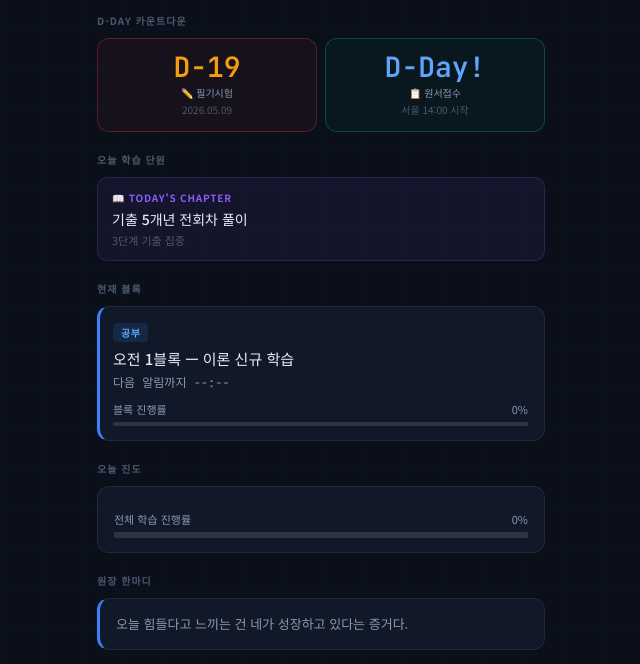
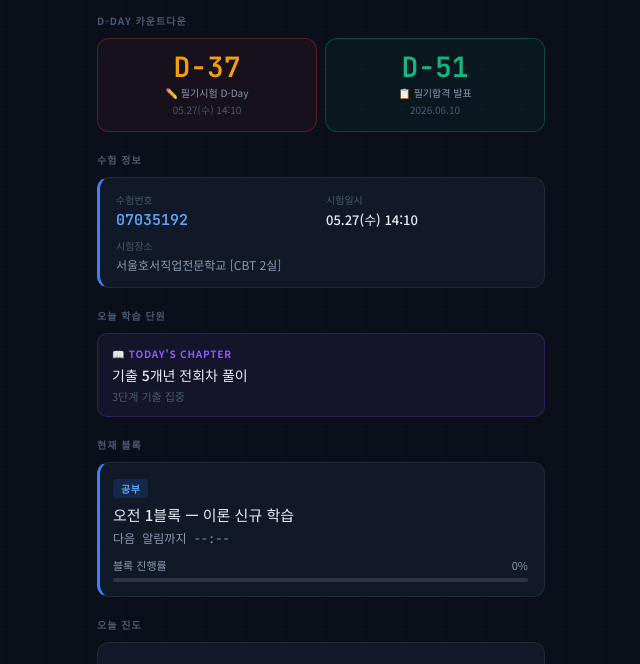
Before and after one commit to comtrue7/gisa_timestamp, a plain HTML site: page index.html in a window 1280 px wide. Shown: the part 131-795 px from the top of the page, without its empty margins (319-959 px from the left). Drawn offline with Linux system fonts and the light colour scheme.

Commit message:
v6: 수험번호·시험장소 반영, 시험 당일 알람 추가 (05.27 14:10)

```diff
--- a/index.html
+++ b/index.html
@@ -465,13 +465,31 @@ main { flex: 1; padding: 16px 16px 80px; }
       <div class="dday-grid">
         <div class="dday-card urgent">
           <div class="dday-num" id="dd-written" style="color:var(--amber)">-</div>
-          <div class="dday-label">✏️ 필기시험</div>
-          <div class="dday-date">2026.05.09</div>
+          <div class="dday-label">✏️ 필기시험 D-Day</div>
+          <div class="dday-date">05.27(수) 14:10</div>
         </div>
         <div class="dday-card ok">
-          <div class="dday-num" id="dd-reg" style="color:var(--accent2)">-</div>
-          <div class="dday-label">📋 원서접수</div>
-          <div class="dday-date">서울 14:00 시작</div>
+          <div class="dday-num" id="dd-result" style="color:var(--green)">-</div>
+          <div class="dday-label">📋 필기합격 발표</div>
+          <div class="dday-date">2026.06.10</div>
+        </div>
+      </div>
+
+      <div class="sec-label">수험 정보</div>
+      <div class="card" style="border-left:3px solid var(--accent);">
+        <div style="display:grid;grid-template-columns:1fr 1fr;gap:8px;">
+          <div>
+            <div style="font-size:10px;color:var(--text3);margin-bottom:3px;">수험번호</div>
+            <div style="font-family:var(--mono);font-size:15px;font-weight:600;color:var(--accent2);">07035192</div>
+          </div>
+          <div>
+            <div style="font-size:10px;color:var(--text3);margin-bottom:3px;">시험일시</div>
+            <div style="font-size:13px;font-weight:500;color:var(--text);">05.27(수) 14:10</div>
+          </div>
+          <div style="grid-column:span 2;">
+            <div style="font-size:10px;color:var(--text3);margin-bottom:3px;">시험장소</div>
+            <div style="font-size:12px;color:var(--text2);">서울호서직업전문학교 [CBT 2실]</div>
+          </div>
         </div>
       </div>
 
@@ -636,7 +654,7 @@ const EVENTS = [
   // ── 2회 ──────────────────────────────────────────────
   { title:'[2회] 📝 필기 사전입력',  date:'2026-04-16', end:'2026-04-19', color:'var(--teal)',    note:'접수 4일전 14:00 시작 ~ 전일 24:00 마감' },
   { title:'[2회] 필기 원서접수',      date:'2026-04-20', end:'2026-04-23', color:'var(--amber)',   note:'서울·인천·경기 14:00 시작 | 종료 4.23(목) 18:00' },
-  { title:'[2회] 필기시험',           date:'2026-05-09', end:'2026-05-29', color:'var(--accent2)', note:'5과목 객관식 100문항' },
+  { title:'[2회] 필기시험',           date:'2026-05-27', end:'2026-05-27', color:'var(--accent2)', note:'수험번호 07035192 | 서울호서직업전문학교 CBT 2실 | 14:10 입실' },
   { title:'[2회] 필기 합격 발표',     date:'2026-06-10', end:null,         color:'var(--green)',   note:'오전 9시 큐넷 확인' },
   { title:'[2회] 실기 원서접수',      date:'2026-06-22', end:'2026-06-25', color:'var(--amber)',   note:'필기합격 확인 즉시 접수!' },
   { title:'[2회] 실기시험',           date:'2026-07-18', end:'2026-08-05', color:'var(--red)',     note:'필답형 주관식' },
@@ -777,12 +795,12 @@ function getTodayChapter() {
 
 // ====== D-Day 업데이트 ======
 function updateDDay() {
-  const dWritten = diffDays('2026-05-09');
-  const dReg = diffDays('2026-04-20');
+  const dWritten = diffDays('2026-05-27');
+  const dResult  = diffDays('2026-06-10');
   const elW = document.getElementById('dd-written');
-  const elR = document.getElementById('dd-reg');
+  const elR = document.getElementById('dd-result');
   if (elW) elW.textContent = dWritten > 0 ? 'D-'+dWritten : dWritten === 0 ? 'D-Day!' : '완료';
-  if (elR) elR.textContent = dReg > 0 ? 'D-'+dReg : dReg === 0 ? 'D-Day!' : '완료';
+  if (elR) elR.textContent = dResult  > 0 ? 'D-'+dResult  : dResult  === 0 ? 'D-Day!' : '완료';
 }
 
 // ====== 현재 블록 업데이트 ======
@@ -1039,6 +1057,29 @@ function checkAlarms() {
     firedAlarms.add('3-preg-open');
     save('ekg_fired_' + todayStr(), [...firedAlarms]);
     fireAlarm('🚨 [3회] 실기 원서접수 지금 시작!', '큐넷 바로 접속해서 실기 원서접수해라!', true);
+  }
+
+  // ===== 2회 필기시험 당일 알람 (5.27 14:10) =====
+  const dExam = diffDays('2026-05-27');
+  if (dExam === 1 && key === '21:00' && !firedAlarms.has('exam-eve')) {
+    firedAlarms.add('exam-eve');
+    save('ekg_fired_' + todayStr(), [...firedAlarms]);
+    fireAlarm('📋 내일 필기시험!', '수험번호 07035192 | 서울호서직업전문학교 CBT 2실 | 14:10 입실. 신분증·수험표 챙겨라. 오늘 일찍 자라.', true);
+  }
+  if (dExam === 0 && key === '07:00' && !firedAlarms.has('exam-morning')) {
+    firedAlarms.add('exam-morning');
+    save('ekg_fired_' + todayStr(), [...firedAlarms]);
+    fireAlarm('⚡ 시험 당일!', '오늘 14:10 서울호서직업전문학교 CBT 2실. 아침 든든히 먹고 오전엔 핵심공식만 가볍게 복습해라.', false);
+  }
+  if (dExam === 0 && key === '12:00' && !firedAlarms.has('exam-depart')) {
+    firedAlarms.add('exam-depart');
+    save('ekg_fired_' + todayStr(), [...firedAlarms]);
+    fireAlarm('🚶 지금 출발 준비!', '14:10 입실. 신분증·수험표 확인하고 여유있게 출발해라. 늦으면 끝이다.', true);
+  }
+  if (dExam === 0 && key === '13:00' && !firedAlarms.has('exam-1h')) {
+    firedAlarms.add('exam-1h');
+    save('ekg_fired_' + todayStr(), [...firedAlarms]);
+    fireAlarm('🏫 입실 1시간 전!', '서울호서직업전문학교 CBT 2실. 아직 안 나갔으면 지금 당장 출발해라!', true);
   }
 }
 
```
